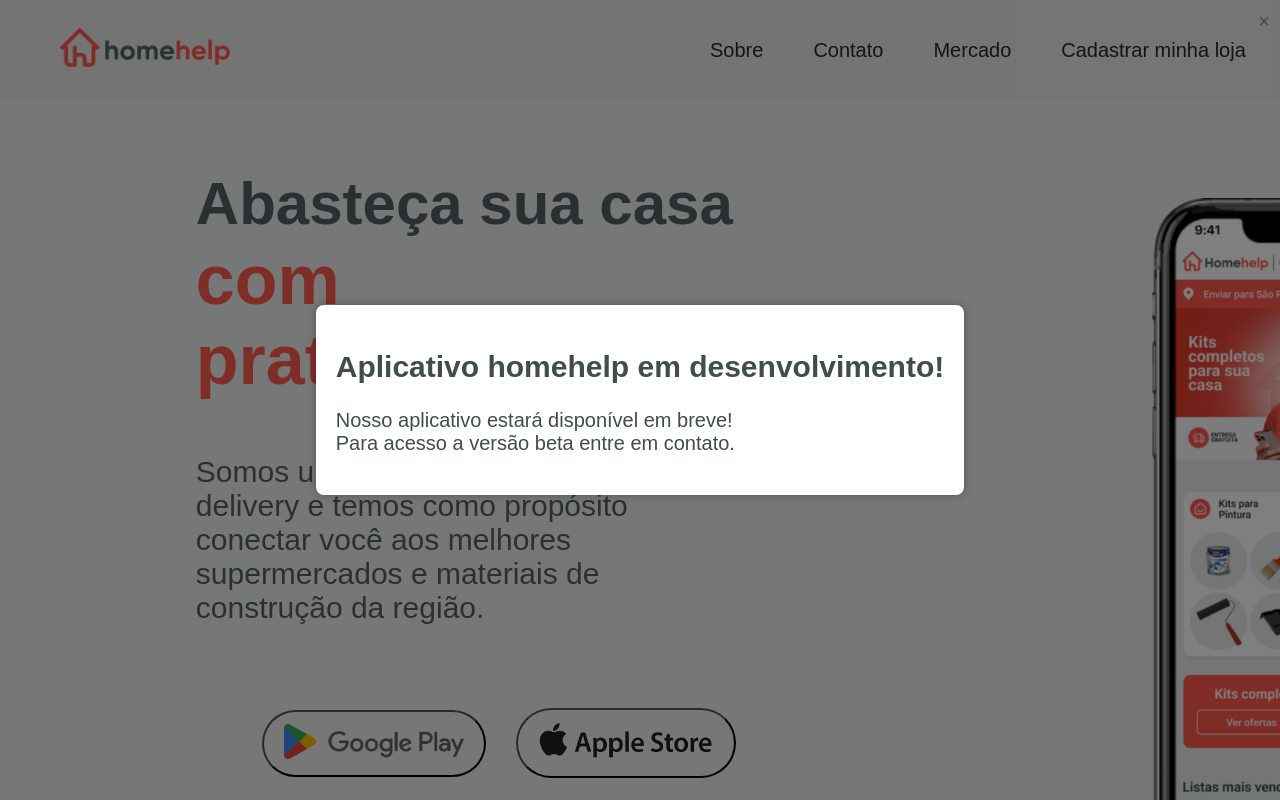
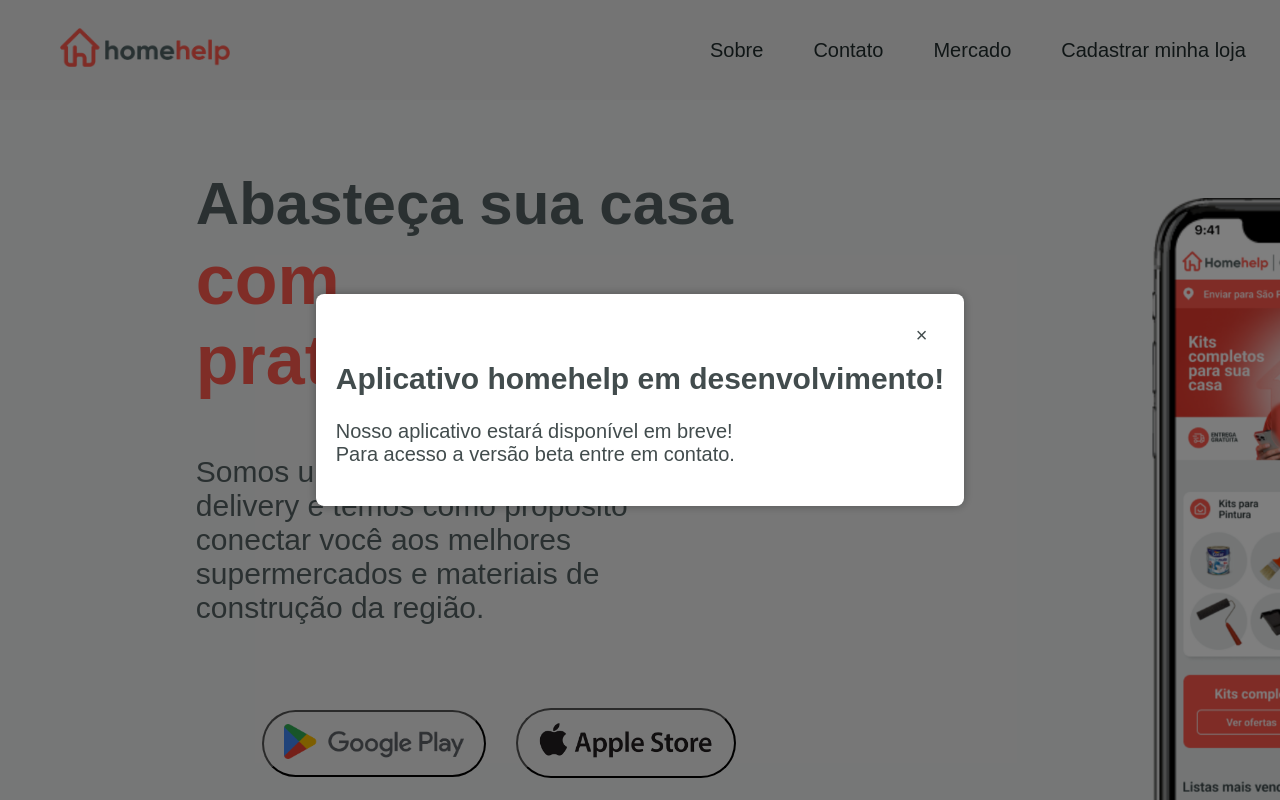
Before and after one commit to karol003/Landing-Page-Homehelp, a Next.js app: page /Construcao in a window 1280 px wide. Both pictures are taken after a click on the button 373 px from the left and 743 px from the top of the page. Shown: the top 800 px of the page. Built offline with nearby package versions, Linux system fonts and the light colour scheme.

Commit message:
Add files via upload

```diff
--- a/pages/Construcao.js
+++ b/pages/Construcao.js
@@ -29,14 +29,15 @@ const Construçao = ({ Component, pageProps }) => {
     <div className={styles.bori}>
 
     {isModalOpen && (
-          <div className={styles.modalOverlay}>
-            <div className={styles.modalContent}>
+  <div className={styles.modalOverlay} onClick={toggleModal}>
+    <div className={styles.modalContent} onClick={(e) => e.stopPropagation()}>
       <span className={styles.closeButton} onClick={toggleModal}>&times;</span>
       <h2> Aplicativo homehelp em desenvolvimento!</h2>
       <p>Nosso aplicativo estará disponível em breve! <br /> Para acesso a versão beta entre em contato. </p>
     </div>
   </div>
 )}
+
 
       <style jsx global>{`
         body {
--- a/styles/page.module.css
+++ b/styles/page.module.css
@@ -25,10 +25,11 @@
 
   .closeButton {
 
-    position: absolute;
+    position: relative;
     top: 10px;
-    right: 10px;
+    left: 580px;
     cursor: pointer;
+
   }
 
 .html{
```
Also changed, not shown: pages/Supermercado.js (+9 -10 lines). Lines whose indentation alone changed are shown as unchanged.
